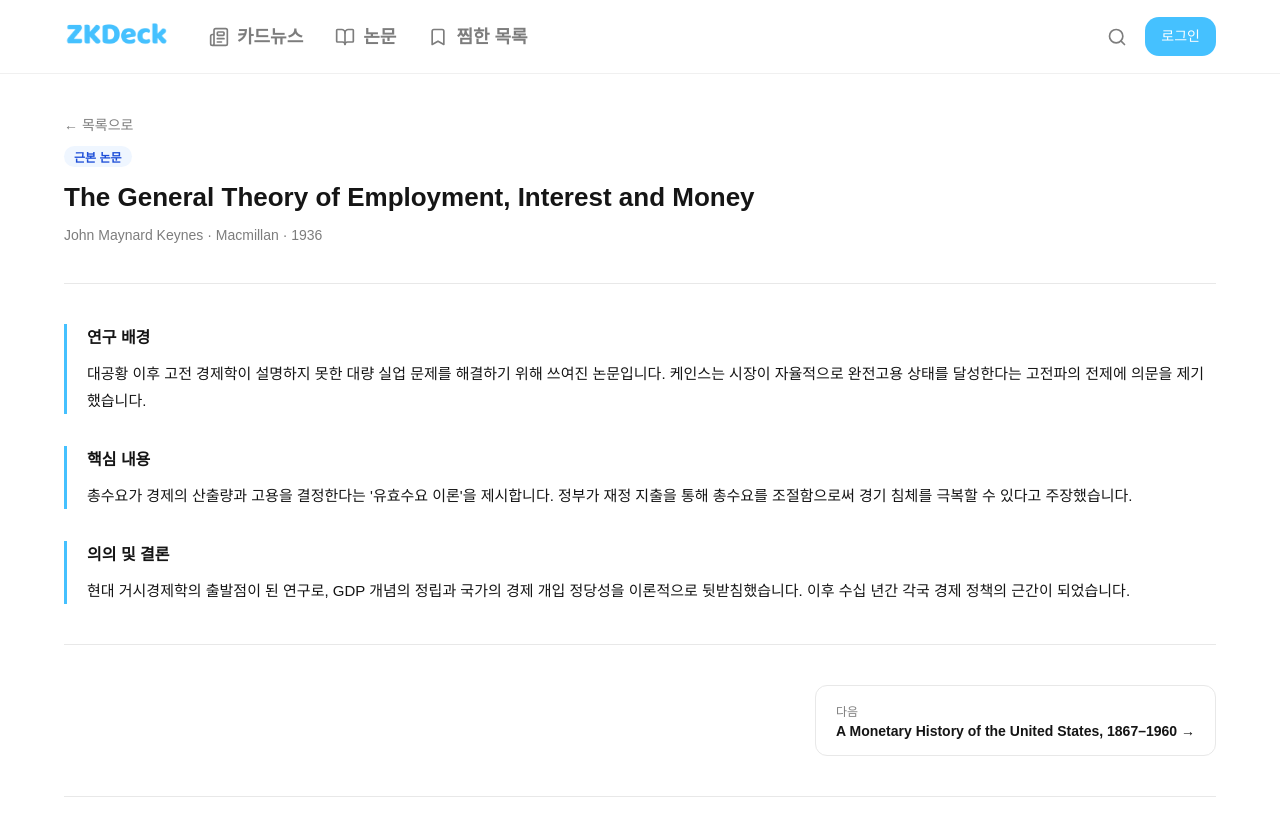
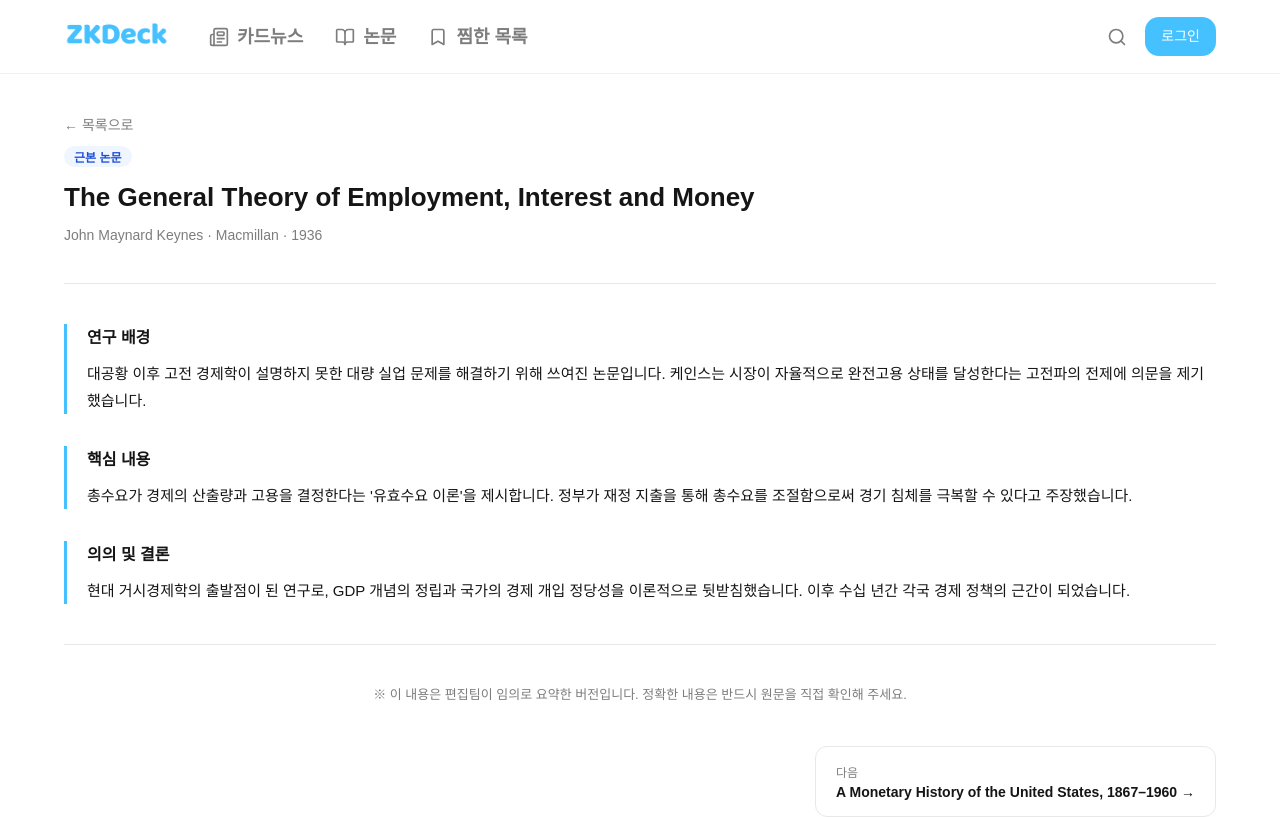
Before and after one commit to kingcat47/TS_ZK_LAB, a React (Vite) app: page /card-news/1/papers/1 in a window 1280 px wide. Shown: the top 817 px of the page. Built offline with nearby package versions, Linux system fonts and the light colour scheme; no server answers; a web font is replaced by a local one.

Commit message:
feat: 논문 요약 페이지에 편집팀 요약 면책 문구 추가

```diff
--- a/src/pages/PaperDetail.tsx
+++ b/src/pages/PaperDetail.tsx
@@ -77,6 +77,10 @@ export default function PaperDetail() {
 
       <div className={s.divider} />
 
+      <p className={s.disclaimer}>
+        ※ 이 내용은 편집팀이 임의로 요약한 버전입니다. 정확한 내용은 반드시 원문을 직접 확인해 주세요.
+      </p>
+
       <div className={s.nav}>
         {prevPaper ? (
           <button className={s.navBtn} onClick={() => navigate(`/card-news/${id}/papers/${prevPaper.id}`)}>
--- a/src/pages/styles/paperDetail.module.scss
+++ b/src/pages/styles/paperDetail.module.scss
@@ -49,6 +49,12 @@
   width: 100%;
   height: 1px;
   background-color: $color-border;
+}
+
+.disclaimer {
+  font-size: 13px;
+  color: $color-text-subtle;
+  line-height: 1.6;
 }
 
 .nav {
```
